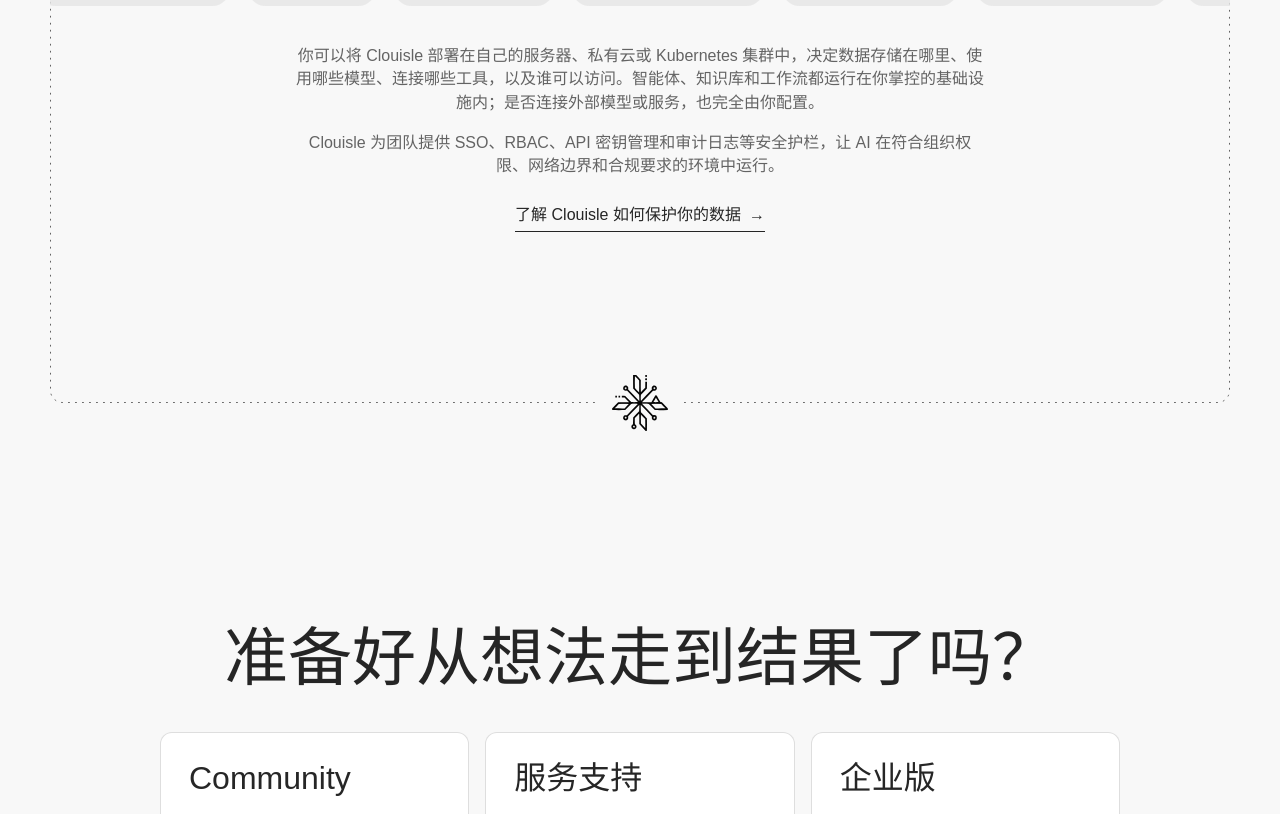
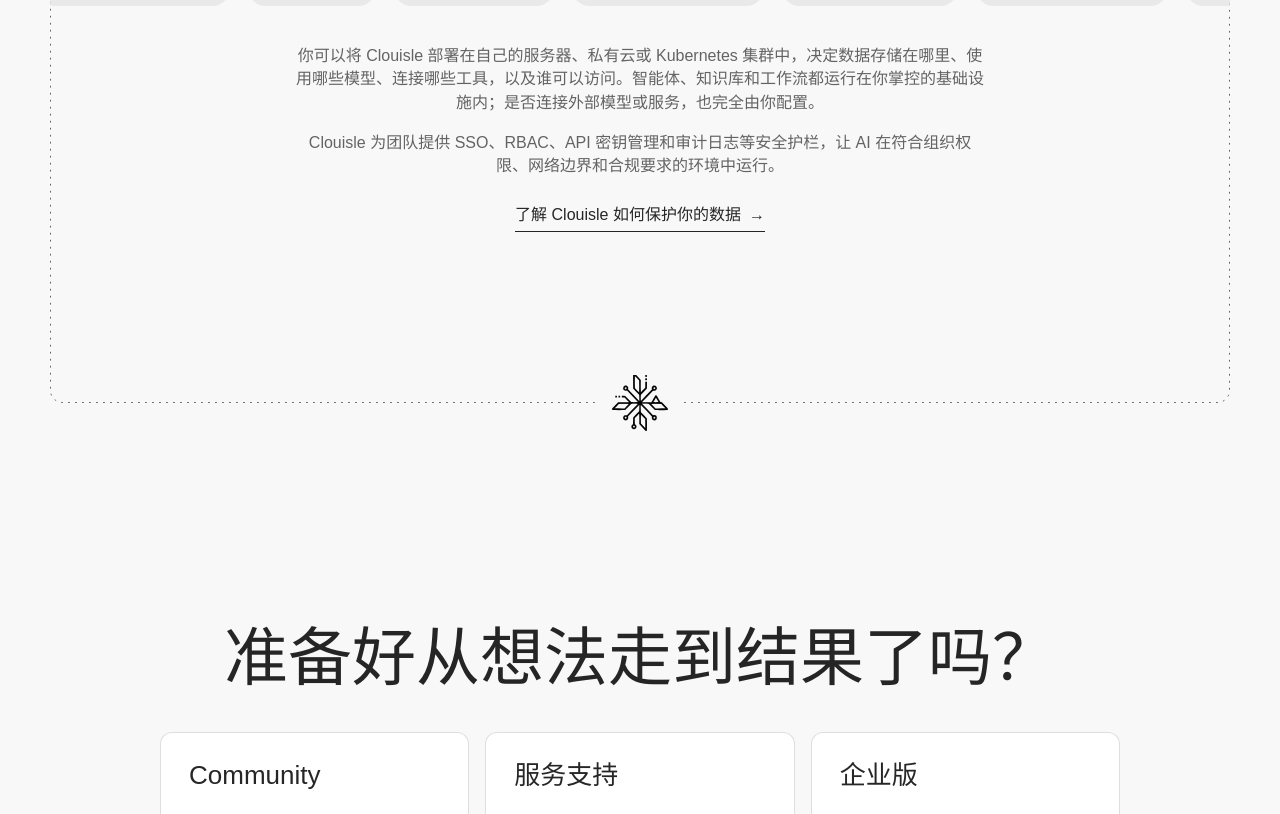
Before and after one commit to clouisle/clouisle-website, a Next.js app: page /zh in a window 1280 px wide. Shown: the part 5058-5872 px from the top of the page. Built offline with nearby package versions, Linux system fonts and the light colour scheme; no server answers; a web font is replaced by a local one.

Commit message:
style: reduce plan card typography

```diff
--- a/app/globals.css
+++ b/app/globals.css
@@ -137,10 +137,10 @@
 .final-cta h2 { font-family: Georgia, "Times New Roman", serif; font-size: clamp(54px, 5vw, 86px); font-weight: 400; }
 .final-plan-grid { width: min(100%, 960px); display: grid; grid-template-columns: repeat(3, minmax(0, 1fr)); gap: 16px; margin: 42px auto 0; text-align: left; }
 .final-plan-card { min-height: 610px; display: flex; flex-direction: column; padding: 28px; overflow: hidden; border: 1px solid var(--line); border-radius: 12px; color: var(--ink); background: #fff; box-shadow: none; }
-.final-plan-card h3 { margin: 0; font-family: Arial, Helvetica, sans-serif; font-size: 32px; font-weight: 500; line-height: 1.1; }
+.final-plan-card h3 { margin: 0; font-family: Arial, Helvetica, sans-serif; font-size: 26px; font-weight: 500; line-height: 1.1; }
 .final-plan-price { display: flex; align-items: baseline; gap: 8px; margin-top: 38px; }
-.final-plan-price strong { font-size: clamp(38px, 3.4vw, 54px); font-weight: 500; letter-spacing: -.04em; line-height: 1; }
-.final-plan-price span { color: var(--muted); font-size: 18px; }
+.final-plan-price strong { font-size: clamp(30px, 2.6vw, 42px); font-weight: 500; letter-spacing: -.04em; line-height: 1; }
+.final-plan-price span { color: var(--muted); font-size: 16px; }
 .final-plan-description { min-height: 72px; margin: 20px 0 0; color: var(--muted); font-size: 16px; line-height: 1.5; }
 .final-plan-action { width: 100%; height: 56px; min-height: 56px; display: flex; align-items: center; justify-content: center; align-self: stretch; margin-top: 24px; border: 1px solid var(--line); border-radius: 12px; color: var(--ink); background: #fff; font-size: 18px; font-weight: 500; }
 .final-plan-features { margin-top: 40px; }
@@ -243,7 +243,7 @@
   .final-plan-grid { width: 100%; grid-template-columns: 1fr; gap: 14px; margin-top: 34px; }
   .final-plan-card { min-height: 0; padding: 22px; border-radius: 12px; }
   .final-plan-price { margin-top: 32px; }
-  .final-plan-card h3 { margin-top: 0; font-size: 30px; }
+  .final-plan-card h3 { margin-top: 0; font-size: 26px; }
   .final-plan-action { margin-top: 22px; }
   .final-plan-features { margin-top: 34px; }
   .final-cta-note { margin-top: 22px; }
```
